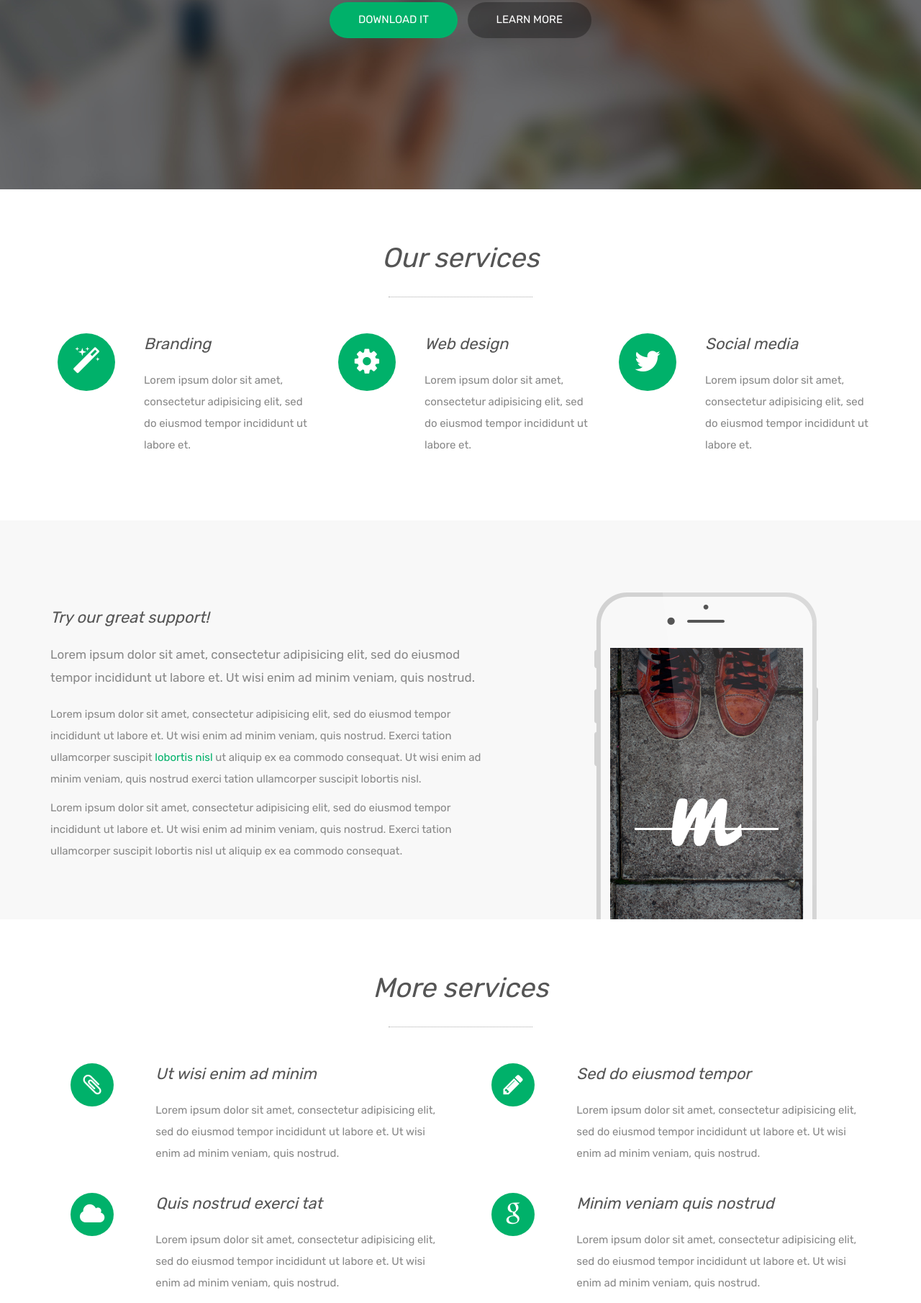
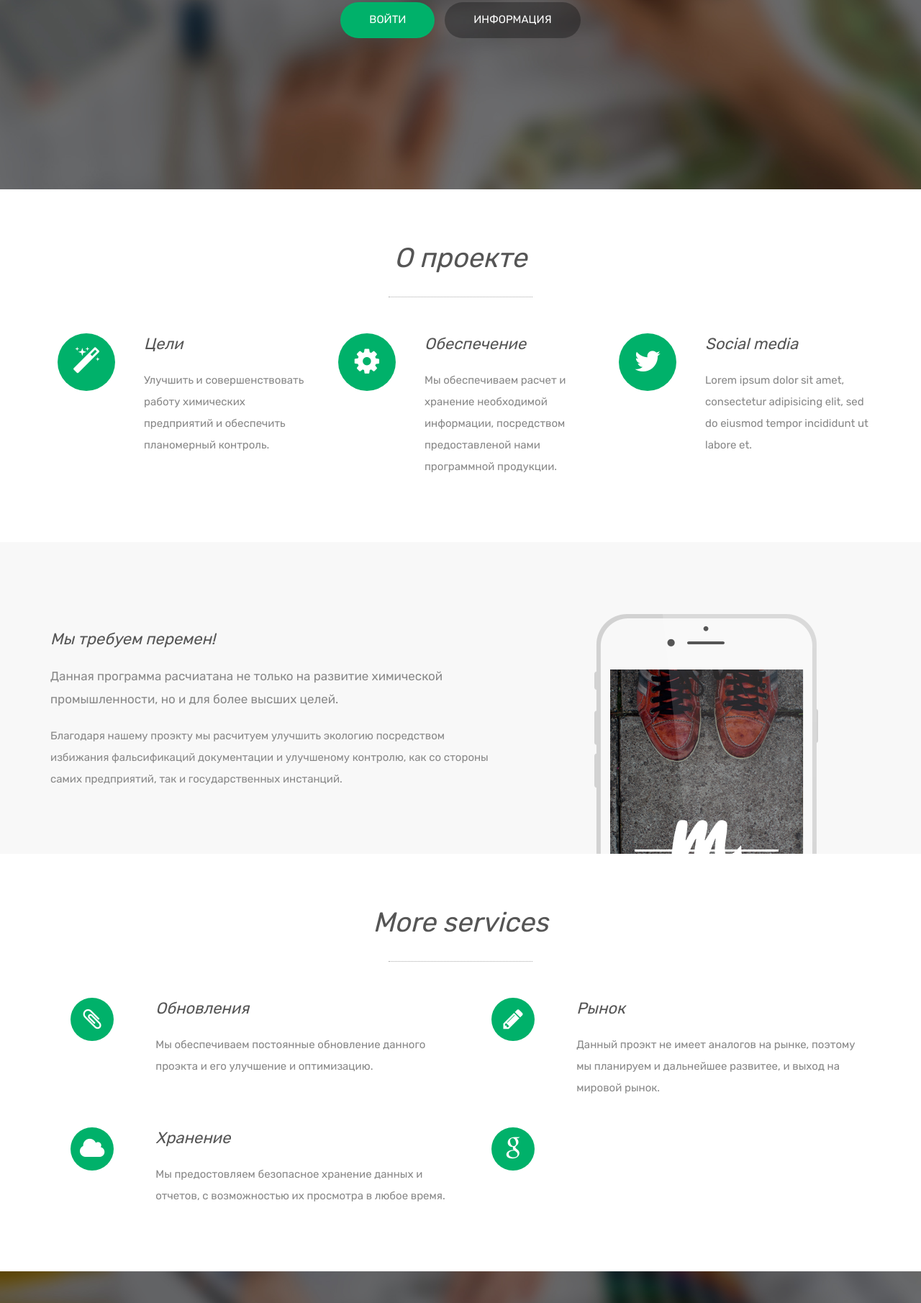
Before and after one commit to TeamProjectFail/wecossell, a plain HTML site: page index.html in a window 1280 px wide. Shown: the part 597-2407 px from the top of the page at 72% size. Drawn offline with Linux system fonts and the light colour scheme.

Commit message:
Update index.html

```diff
--- a/index.html
+++ b/index.html
@@ -6,7 +6,7 @@
         <meta charset="utf-8">
         <meta http-equiv="X-UA-Compatible" content="IE=edge">
         <meta name="viewport" content="width=device-width, initial-scale=1">
-        <title>W-Єcos</title>
+        <title>W-ЄCOS</title>
 
         <!-- CSS -->
         <link href="https://fonts.googleapis.com/css?family=Rubik" rel="stylesheet">
@@ -49,12 +49,12 @@
 				<!-- Collect the nav links, forms, and other content for toggling -->
 				<div class="collapse navbar-collapse" id="top-navbar-1">
 					<ul class="nav navbar-nav">
-						<li><a class="scroll-link" href="#top-content">Top</a></li>
-						<li><a class="scroll-link" href="#services">Services</a></li>
-						<li><a class="scroll-link" href="#portfolio">Work</a></li>
-						<li><a class="scroll-link" href="#testimonials">Clients</a></li>
-						<li><a class="scroll-link" href="#blog">Blog</a></li>
-						<li><a class="scroll-link" href="#footer">Contact</a></li>
+						<li><a class="scroll-link" href="#top-content">Вступление</a></li>
+						<li><a class="scroll-link" href="#services">О проекте</a></li>
+						<li><a class="scroll-link" href="#portfolio">Обновления</a></li>
+						<li><a class="scroll-link" href="#testimonials">Отзывы</a></li>
+						<li><a class="scroll-link" href="#blog">Блог</a></li>
+						<li><a class="scroll-link" href="#footer">Контакты</a></li>
 					</ul>
 					<div class="navbar-text navbar-right">
 						<a href="#"><i class="fa fa-facebook"></i></a>
@@ -76,16 +76,16 @@
                         	<div class="logo wow fadeInDown">
                         		<a href="index.html"></a>
                         	</div>
-                            <h1 class="wow fadeInLeftBig">Maren one page template</h1>
+                            <h1 class="wow fadeInLeftBig">W-ECOS</h1>
                             <div class="description wow fadeInLeftBig">
                             	<p>
-	                            	This is a free responsive one page template made with the Bootstrap framework.
-	                            	Check it out now. Download it, customize and use it as you like!
+	                            	Это приложение поможет работе экологических компаний и упростит жизнь многим.
+	                            	Надеемся что она поможет Вам!
                             	</p>
                             </div>
                             <div class="top-big-link wow fadeInUp">
-                            	<a class="btn btn-link-1" href="http://azmind.com">Download it</a>
-                            	<a class="btn btn-link-2 scroll-link" href="#services">Learn more</a>
+                            	<a class="btn btn-link-1" href="http://azmind.com">Войти</a>
+                            	<a class="btn btn-link-2 scroll-link" href="#services">Информация</a>
                             </div>
                         </div>
                     </div>
@@ -100,7 +100,7 @@
 	        <div class="container">
 	            <div class="row">
 	                <div class="col-sm-12 services section-description wow fadeIn">
-	                    <h2>Our services</h2>
+	                    <h2>О проекте</h2>
 	                    <div class="divider-1 wow fadeInUp"><span></span></div>
 	                </div>
 	            </div>
@@ -113,8 +113,8 @@
 			                	</div>
 		                	</div>
 	                		<div class="col-sm-8">
-	                    		<h3>Branding</h3>
-	                    		<p>Lorem ipsum dolor sit amet, consectetur adipisicing elit, sed do eiusmod tempor incididunt ut labore et.</p>
+						<h3>Цели</h3>
+	                    		<p>Улучшить и совершенствовать работу химических предприятий и обеспечить планомерный контроль.</p>
 	                    	</div>
 	                    </div>
                     </div>
@@ -126,8 +126,8 @@
 			                	</div>
 		                	</div>
 	                		<div class="col-sm-8">
-	                    		<h3>Web design</h3>
-	                    		<p>Lorem ipsum dolor sit amet, consectetur adipisicing elit, sed do eiusmod tempor incididunt ut labore et.</p>
+	                    		<h3>Обеспечение</h3>
+	                    		<p>Мы обеспечиваем расчет и хранение необходимой информации, посредством предоставленой нами программной продукции.</p>
 	                    	</div>
 	                    </div>
                     </div>
@@ -158,23 +158,15 @@
 	            <div class="row">
 	            	<div class="col-sm-7 great-support-box wow fadeInLeft">
 	                    <div class="great-support-box-text great-support-box-text-left">
-	                    	<h3>Try our great support!</h3>
+	                    	<h3>Мы требуем перемен!</h3>
 	                    	<p class="medium-paragraph">
-	                    		Lorem ipsum dolor sit amet, consectetur adipisicing elit,
-	                    		sed do eiusmod tempor incididunt ut labore et. Ut wisi enim ad minim veniam, quis nostrud.
+	                    		Данная программа расчиатана не только на развитие химической промышленности, но и для более высших целей.
 	                    	</p>
 	                    	<p>
-	                    		Lorem ipsum dolor sit amet, consectetur adipisicing elit, sed do eiusmod tempor incididunt ut labore et.
-	                    		Ut wisi enim ad minim veniam, quis nostrud.
-	                    		Exerci tation ullamcorper suscipit <span class="colored-text">lobortis nisl</span> ut aliquip ex ea commodo consequat.
-	                    		Ut wisi enim ad minim veniam, quis nostrud exerci tation ullamcorper suscipit lobortis nisl.
+	                    		Благодаря нашему проэкту мы расчитуем улучшить экологию посредством избижания фальсификаций документации
+					и улучшеному контролю, как со стороны самих предприятий, так и государственных инстанций.
 	                    	</p>
-	                    	<p>
-	                    		Lorem ipsum dolor sit amet, consectetur adipisicing elit, sed do eiusmod tempor incididunt ut labore et.
-	                    		Ut wisi enim ad minim veniam, quis nostrud.
-	                    		Exerci tation ullamcorper suscipit lobortis nisl ut aliquip ex ea commodo consequat.
-	                    	</p>
-	                    </div>
+	                      </div>
 	                </div>
 	                <div class="col-sm-5 great-support-box great-support-box-phone wow fadeInUp">
 	                    <img src="assets/img/devices/iphone.png" alt="">
@@ -203,10 +195,9 @@
 	                			</div>
 	                		</div>
 	                		<div class="col-sm-9">
-	                			<h3>Ut wisi enim ad minim</h3>
+	                			<h3>Обновления</h3>
 		                    	<p>
-		                    		Lorem ipsum dolor sit amet, consectetur adipisicing elit, sed do eiusmod tempor incididunt ut labore et.
-		                    		Ut wisi enim ad minim veniam, quis nostrud.
+		                    		Мы обеспечиваем постоянные обновление данного проэкта и его улучшение и оптимизацию.
 		                    	</p>
 	                		</div>
 	                	</div>
@@ -219,10 +210,9 @@
 	                			</div>
 	                		</div>
 	                		<div class="col-sm-9">
-	                			<h3>Sed do eiusmod tempor</h3>
+	                			<h3>Рынок</h3>
 		                    	<p>
-		                    		Lorem ipsum dolor sit amet, consectetur adipisicing elit, sed do eiusmod tempor incididunt ut labore et.
-		                    		Ut wisi enim ad minim veniam, quis nostrud.
+		                    		Данный проэкт не имеет аналогов на рынке, поэтому мы планируем и дальнейшее развитее, и выход на мировой рынок.
 		                    	</p>
 	                		</div>
 	                	</div>
@@ -238,10 +228,9 @@
 	                			</div>
 	                		</div>
 	                		<div class="col-sm-9">
-	                			<h3>Quis nostrud exerci tat</h3>
+	                			<h3>Хранение</h3>
 		                    	<p>
-		                    		Lorem ipsum dolor sit amet, consectetur adipisicing elit, sed do eiusmod tempor incididunt ut labore et.
-		                    		Ut wisi enim ad minim veniam, quis nostrud.
+		                    		Мы предостовляем безопасное хранение данных и отчетов, с возможностью их просмотра в любое время.
 		                    	</p>
 	                		</div>
 	                	</div>
@@ -254,10 +243,9 @@
 	                			</div>
 	                		</div>
 	                		<div class="col-sm-9">
-	                			<h3>Minim veniam quis nostrud</h3>
+	                			<h3></h3>
 		                    	<p>
-		                    		Lorem ipsum dolor sit amet, consectetur adipisicing elit, sed do eiusmod tempor incididunt ut labore et.
-		                    		Ut wisi enim ad minim veniam, quis nostrud.
+
 		                    	</p>
 	                		</div>
 	                	</div>
```
